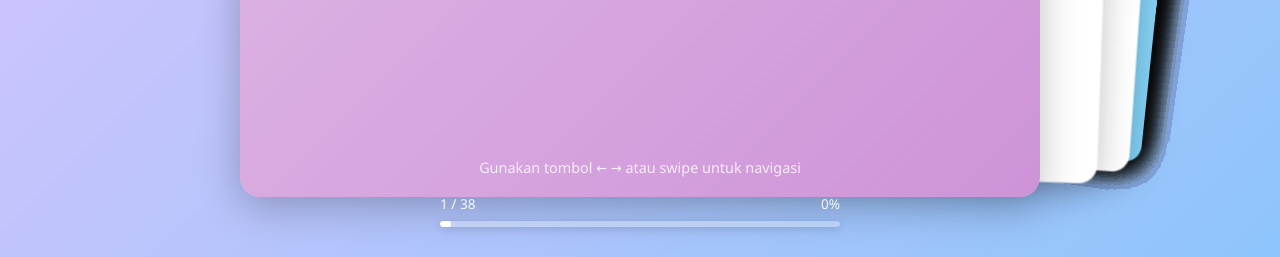
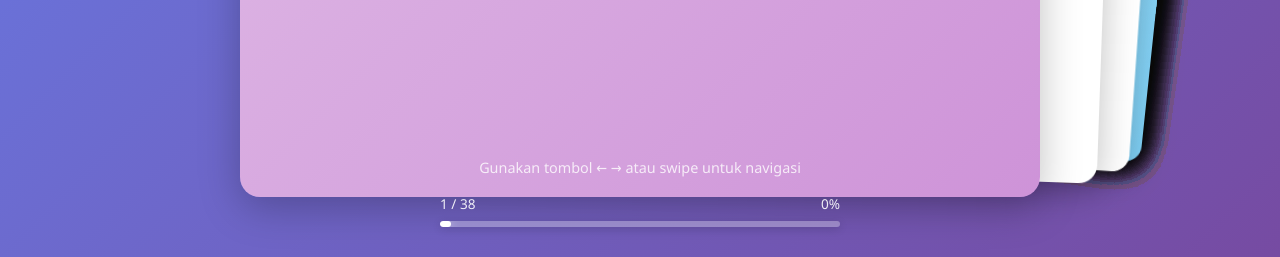
Before and after one commit to yllumi/flashcard, a plain HTML site: page index.html in a window 1280 px wide. Shown: the part 543-800 px from the top of the page. Drawn offline with nearby package versions, Linux system fonts and the light colour scheme.

Commit message:
Remove will change

```diff
--- a/index.html
+++ b/index.html
@@ -58,9 +58,9 @@
             position: relative;
             overflow: hidden;
             transition: opacity 0.2s ease, transform 0.2s ease;
-            will-change: transform, opacity;
+            /* will-change: transform, opacity;
             transform: translateZ(0);
-            -webkit-transform: translateZ(0);
+            -webkit-transform: translateZ(0); */
         }
 
         /* Drag effect - Desktop */
@@ -1042,55 +1042,6 @@
 <script src="https://cdn.jsdelivr.net/npm/swiper@11/swiper-bundle.min.js"></script>
 
 <script>
-    // Background gradients for each card (38 total)
-    // Soft colors per section:
-    // Cover & Intro (1-3): Soft purple/lavender
-    // Bab A - Pengenalan AI (4-12): Soft blue
-    // Bab B - Produktivitas (13-19): Soft green
-    // Bab C - Prompt Engineering (20-26): Soft purple
-    // Bab D - Responsible AI (27-32): Soft orange/peach
-    // Bab E - Unggul di Era AI (33-38): Soft lime/yellow-green
-    const backgroundGradients = [
-        'linear-gradient(135deg, #e0c3fc 0%, #8ec5fc 100%)', // Card 1 - Cover (Lavender to Light Blue)
-        'linear-gradient(135deg, #f5f7fa 0%, #e4e8f0 100%)', // Card 2 - Kata Pengantar (Soft Gray)
-        'linear-gradient(135deg, #e0c3fc 0%, #8ec5fc 100%)', // Card 3 - Daftar Isi (Lavender)
-        'linear-gradient(135deg, #a8d8ea 0%, #89c4e8 100%)', // Card 4 - Bab A Header (Soft Blue)
-        'linear-gradient(135deg, #a8d8ea 0%, #89c4e8 100%)', // Card 5 - Bab A (Soft Blue)
-        'linear-gradient(135deg, #a8d8ea 0%, #89c4e8 100%)', // Card 6 - Bab A (Soft Blue)
-        'linear-gradient(135deg, #a8d8ea 0%, #89c4e8 100%)', // Card 7 - Bab A (Soft Blue)
-        'linear-gradient(135deg, #a8d8ea 0%, #89c4e8 100%)', // Card 8 - Bab A (Soft Blue)
-        'linear-gradient(135deg, #a8d8ea 0%, #89c4e8 100%)', // Card 9 - Bab A (Soft Blue)
-        'linear-gradient(135deg, #a8d8ea 0%, #89c4e8 100%)', // Card 10 - Bab A (Soft Blue)
-        'linear-gradient(135deg, #a8d8ea 0%, #89c4e8 100%)', // Card 11 - Bab A (Soft Blue)
-        'linear-gradient(135deg, #a8d8ea 0%, #89c4e8 100%)', // Card 12 - Bab A (Soft Blue)
-        'linear-gradient(135deg, #b8e6cf 0%, #8fd9a8 100%)', // Card 13 - Bab B Header (Soft Green)
-        'linear-gradient(135deg, #b8e6cf 0%, #8fd9a8 100%)', // Card 14 - Bab B (Soft Green)
-        'linear-gradient(135deg, #b8e6cf 0%, #8fd9a8 100%)', // Card 15 - Bab B (Soft Green)
-        'linear-gradient(135deg, #b8e6cf 0%, #8fd9a8 100%)', // Card 16 - Bab B (Soft Green)
-        'linear-gradient(135deg, #b8e6cf 0%, #8fd9a8 100%)', // Card 17 - Bab B (Soft Green)
-        'linear-gradient(135deg, #b8e6cf 0%, #8fd9a8 100%)', // Card 18 - Bab B (Soft Green)
-        'linear-gradient(135deg, #b8e6cf 0%, #8fd9a8 100%)', // Card 19 - Bab B (Soft Green)
-        'linear-gradient(135deg, #d4b8e0 0%, #c9a8d9 100%)', // Card 20 - Bab C Header (Soft Purple)
-        'linear-gradient(135deg, #d4b8e0 0%, #c9a8d9 100%)', // Card 21 - Bab C (Soft Purple)
-        'linear-gradient(135deg, #d4b8e0 0%, #c9a8d9 100%)', // Card 22 - Bab C (Soft Purple)
-        'linear-gradient(135deg, #d4b8e0 0%, #c9a8d9 100%)', // Card 23 - Bab C (Soft Purple)
-        'linear-gradient(135deg, #d4b8e0 0%, #c9a8d9 100%)', // Card 24 - Bab C (Soft Purple)
-        'linear-gradient(135deg, #d4b8e0 0%, #c9a8d9 100%)', // Card 25 - Bab C (Soft Purple)
-        'linear-gradient(135deg, #d4b8e0 0%, #c9a8d9 100%)', // Card 26 - Bab C (Soft Purple)
-        'linear-gradient(135deg, #ffd9b3 0%, #ffcba4 100%)', // Card 27 - Bab D Header (Soft Orange)
-        'linear-gradient(135deg, #ffd9b3 0%, #ffcba4 100%)', // Card 28 - Bab D (Soft Orange)
-        'linear-gradient(135deg, #ffd9b3 0%, #ffcba4 100%)', // Card 29 - Bab D (Soft Orange)
-        'linear-gradient(135deg, #ffd9b3 0%, #ffcba4 100%)', // Card 30 - Bab D (Soft Orange)
-        'linear-gradient(135deg, #ffd9b3 0%, #ffcba4 100%)', // Card 31 - Bab D (Soft Orange)
-        'linear-gradient(135deg, #ffd9b3 0%, #ffcba4 100%)', // Card 32 - Bab D (Soft Orange)
-        'linear-gradient(135deg, #d4e8b8 0%, #c5e0a5 100%)', // Card 33 - Bab E Header (Soft Lime)
-        'linear-gradient(135deg, #d4e8b8 0%, #c5e0a5 100%)', // Card 34 - Bab E (Soft Lime)
-        'linear-gradient(135deg, #d4e8b8 0%, #c5e0a5 100%)', // Card 35 - Bab E (Soft Lime)
-        'linear-gradient(135deg, #d4e8b8 0%, #c5e0a5 100%)', // Card 36 - Bab E Glosarium (Soft Lime)
-        'linear-gradient(135deg, #d4e8b8 0%, #c5e0a5 100%)', // Card 37 - Bab E Cheat Sheet (Soft Lime)
-        'linear-gradient(135deg, #d4e8b8 0%, #c5e0a5 100%)'  // Card 38 - Bab E Penutup (Soft Lime)
-    ];
-
     // Detect if mobile for performance optimizations
     const isMobile = window.matchMedia('(max-width: 768px)').matches;
 
@@ -1116,11 +1067,6 @@
         touchEventsTarget: 'container',
         on: {
             slideChange: function () {
-                // Update background gradient using requestAnimationFrame for smoother updates
-                requestAnimationFrame(() => {
-                    document.body.style.background = backgroundGradients[this.activeIndex];
-                });
-
                 // Update progress bar
                 const totalSlides = this.slides.length;
                 const currentSlide = this.activeIndex + 1;
@@ -1160,9 +1106,6 @@
         }
     });
 
-    // Set initial background
-    document.body.style.background = backgroundGradients[0];
-
     // Desktop-only mouse drag support (skip on mobile for performance)
     if (!isMobile) {
         let isDragging = false;
```
